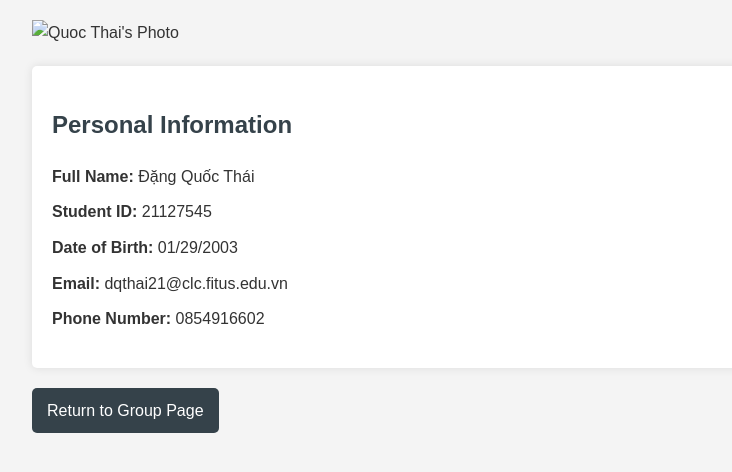
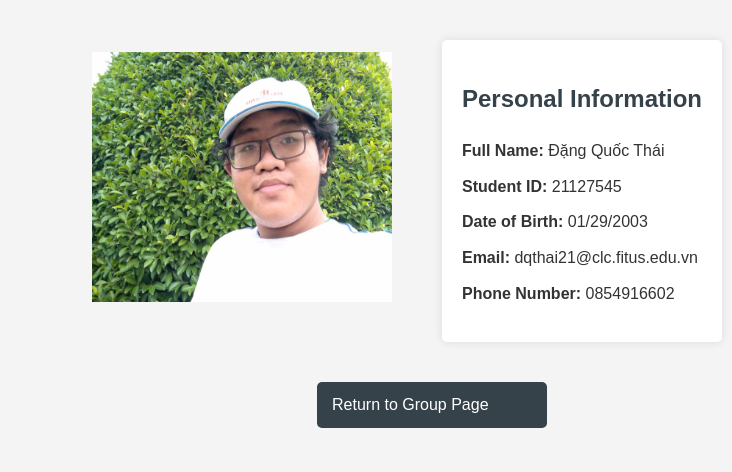
Before and after one commit to ThaiCoder2003/IntroductionSite, a plain HTML site: page members/21127545/21127545.html in a window 1280 px wide. Shown: the whole page, without its empty margins (208-940 px from the left). Drawn offline with Linux system fonts and the light colour scheme.

Commit message:
Finished with 21127545.html

```diff
--- a/default.css
+++ b/default.css
@@ -30,7 +30,6 @@ h1, h2, h3 {
 }
 
 .back-link {
-    display: inline-block;
     margin-top: 20px;
     padding: 10px 15px;
     background-color: #35424a;
@@ -38,6 +37,8 @@ h1, h2, h3 {
     text-decoration: none;
     border-radius: 5px;
     transition: background-color 0.3s ease;
+    display: inline-block;
+    width: 200px;
 }
 
 .center {
@@ -66,3 +67,25 @@ td, th {
 tr:nth-child(even) {
     background-color: #dddddd;
 }
+
+img{
+    width: 300px;
+    height: 250px;
+}
+
+.student {
+    margin-bottom: 20px;
+    display: flex;
+    justify-content: center;
+    align-items: center;
+}
+
+section {
+    margin-right: 50px;
+}
+
+.button{
+    display: flex;
+    justify-content: center;
+    align-items: center;
+}
--- a/members/21127545/21127545.html
+++ b/members/21127545/21127545.html
@@ -7,8 +7,9 @@
 </head>
 <body>
     <main>
+        <div class="student">
             <section id="profile-photo">
-            <img src="images/photo.jpg" alt="Quoc Thai's Photo">
+                <img src="../../images/21127545.jpg" alt="Quoc Thai's Photo">
             </section>
             <section id="personal-info">
                 <h2>Personal Information</h2>
@@ -20,7 +21,8 @@
                     <li><strong>Phone Number:</strong> 0854916602</li>
                 </ul>
             </section>
-        <a href="../../default.html" class="back-link">Return to Group Page</a>
+        </div>
+        <div class="button"><a href="../../default.html" class="back-link">Return to Group Page</a></div>
     </main>
 </body>
 </html>
```
Also changed, not shown: images/21127545.jpg (added). Lines whose indentation alone changed are shown as unchanged.
